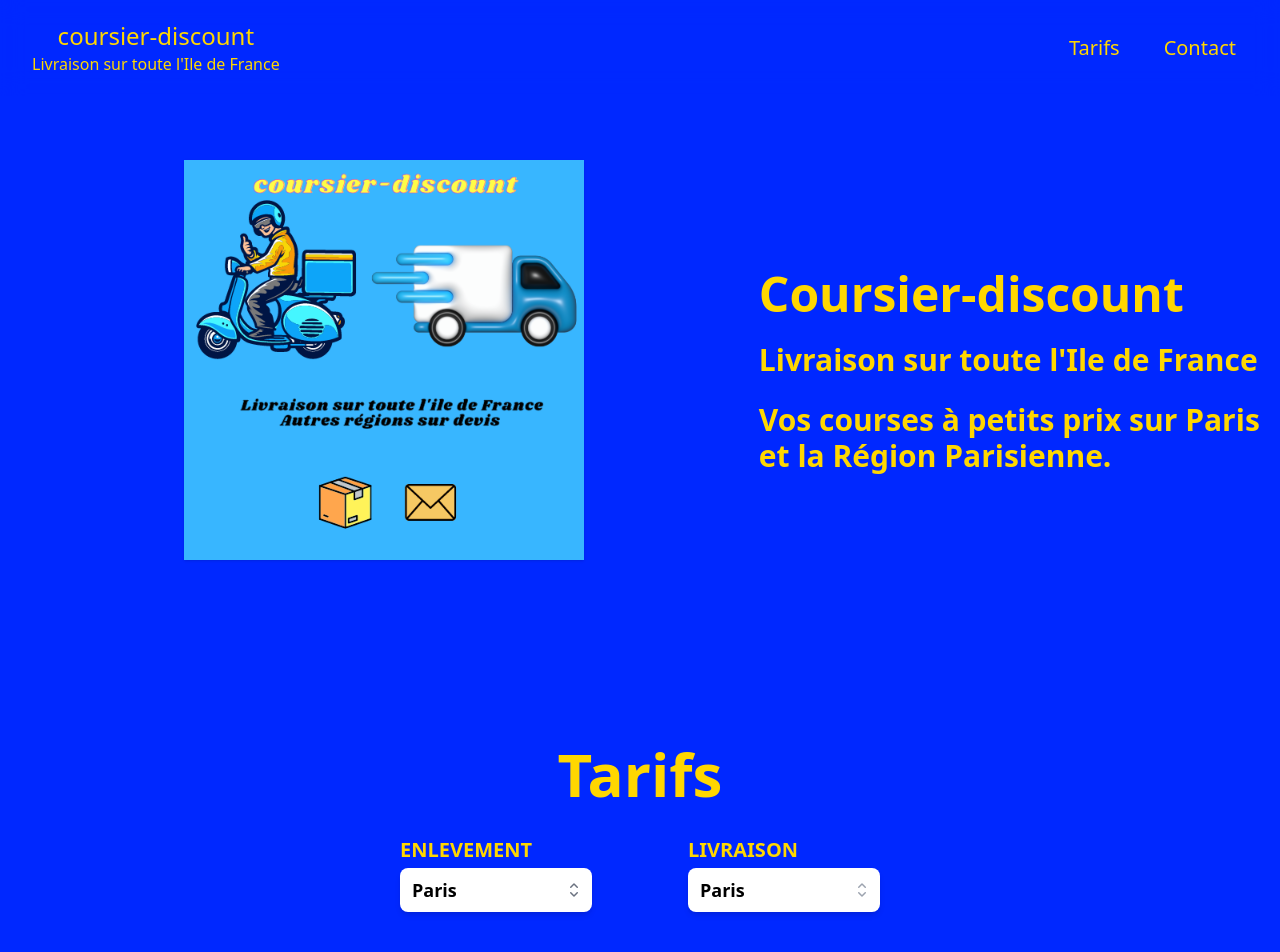
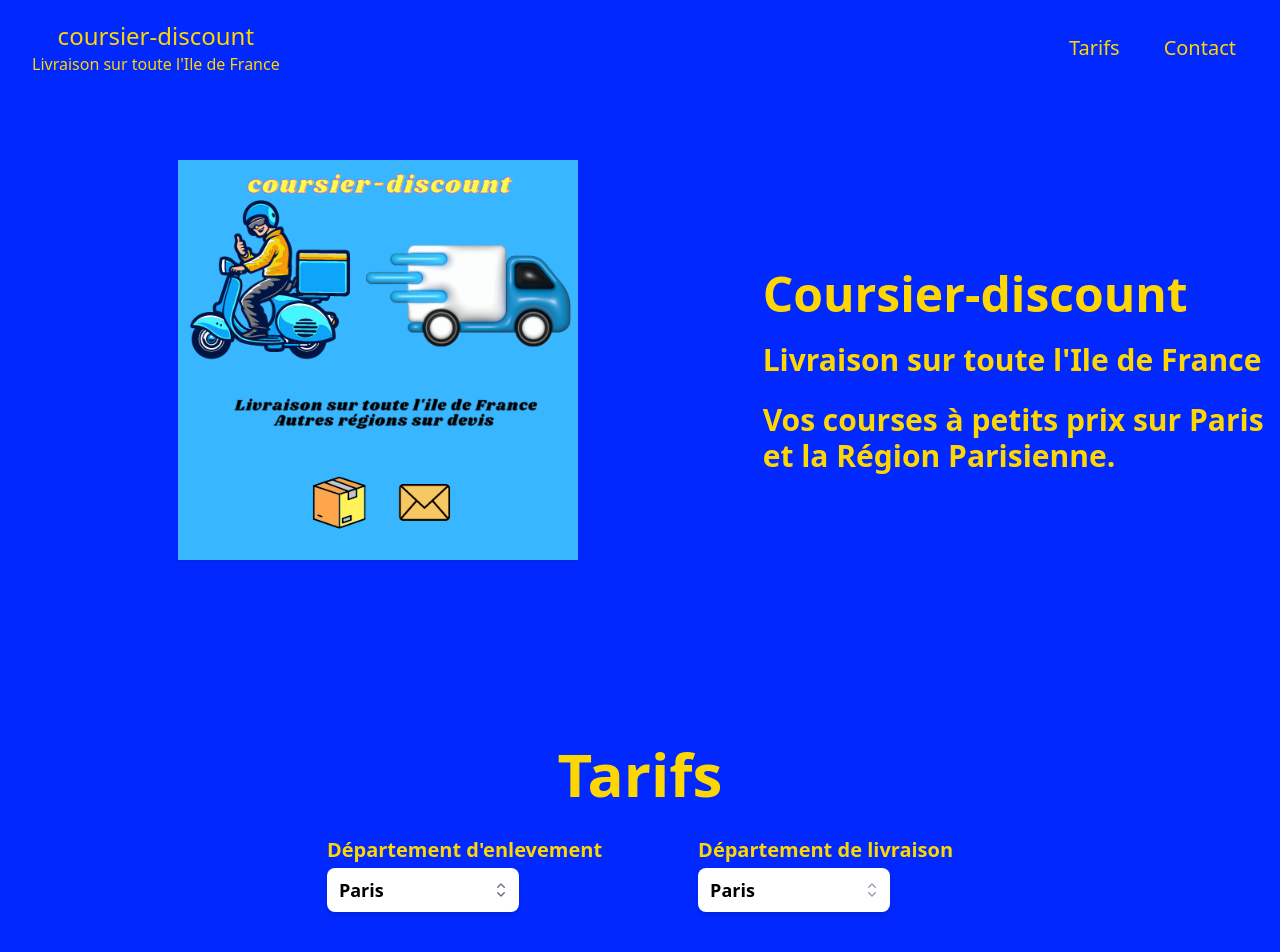
Before and after one commit to Chaloulou75/farid-transporteur, a Nuxt app: page / in a window 1280 px wide. Shown: the top 952 px of the page. Built offline with nearby package versions, Linux system fonts and the light colour scheme.

Commit message:
almost done2

```diff
--- a/app.vue
+++ b/app.vue
@@ -6,7 +6,5 @@
     <AppHeader></AppHeader>
     <AppTarifs></AppTarifs>
     <AppContact></AppContact>
-
-    <!-- <NuxtPage></NuxtPage> -->
   </div>
 </template>
--- a/components/AppHeader.vue
+++ b/components/AppHeader.vue
@@ -10,7 +10,9 @@
         class="w-full md:w-[50vh] lg:w-[400px] h-auto mx-auto shadow"
       />
     </div>
-    <div class="flex flex-col items-start justify-between mx-auto space-y-6">
+    <div
+      class="flex flex-col items-center justify-between px-2 mx-auto space-y-6 md:items-start"
+    >
       <h1 class="text-3xl font-bold text-gold md:text-5xl max-w-7xl">
         Coursier-discount
       </h1>
--- a/components/AppTarifs.vue
+++ b/components/AppTarifs.vue
@@ -170,10 +170,10 @@ const totalPrice = computed(() => {
     </h2>
 
     <div
-      class="flex flex-col items-center justify-around space-y-8 md:flex-row md:space-y-0 md:space-x-24"
+      class="flex flex-col items-start justify-around space-y-8 md:flex-row md:space-y-0 md:space-x-24"
     >
       <div>
-        <p class="text-xl font-semibold uppercase">Enlevement</p>
+        <p class="text-xl font-semibold">Département d'enlevement</p>
         <Listbox v-model="enlevement">
           <div class="relative mt-1">
             <ListboxButton
@@ -232,7 +232,7 @@ const totalPrice = computed(() => {
         </Listbox>
       </div>
       <div>
-        <p class="text-xl font-semibold uppercase">Livraison</p>
+        <p class="text-xl font-semibold">Département de livraison</p>
         <Listbox v-model="livraison">
           <div class="relative mt-1">
             <ListboxButton
@@ -292,7 +292,7 @@ const totalPrice = computed(() => {
       </div>
     </div>
     <div class="my-12">
-      <p class="text-2xl font-semibold uppercase text-gold">
+      <p class="text-2xl font-semibold text-left uppercase text-gold">
         Prix Total: {{ totalPrice }} EUR.
       </p>
     </div>
```
